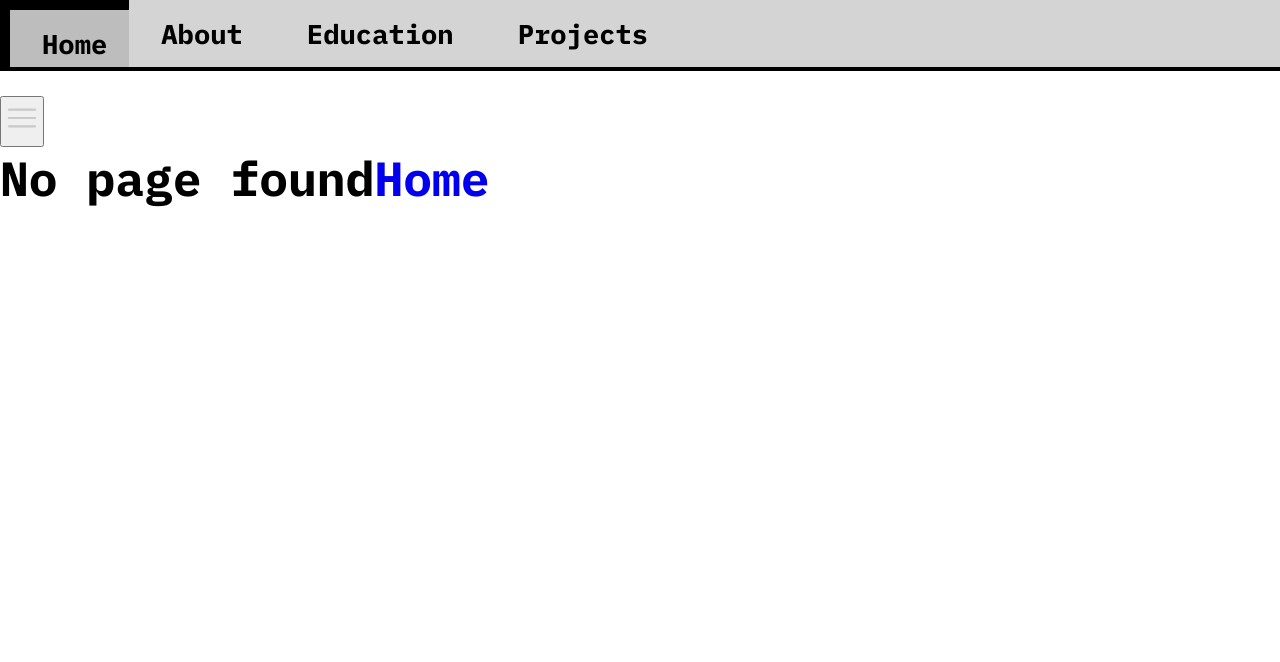
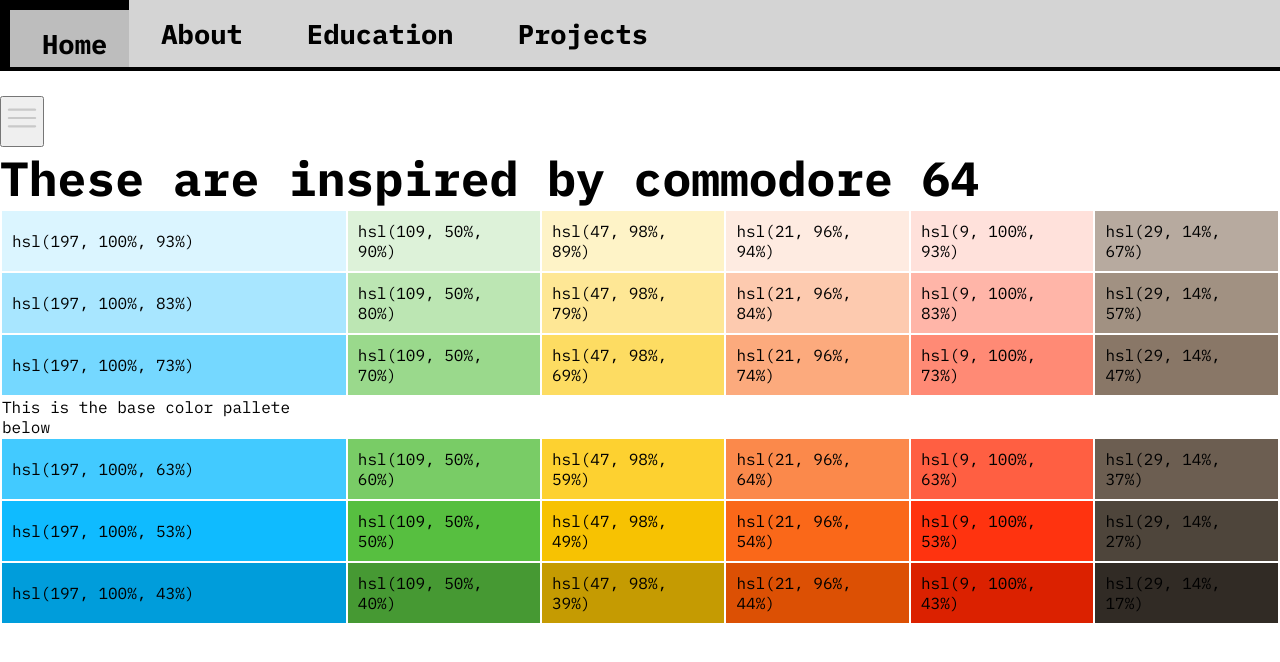
Before and after one commit to TPdkr/tpdkr_sandbox, a React (Vite) app in the folder sandbox/: page /tpdkr_sandbox/com64 in a window 1280 px wide. Shown: the top 662 px of the page. Built offline with nearby package versions, Linux system fonts and the light colour scheme.

Commit message:
added a pallete page

```diff
--- a/sandbox/src/App.jsx
+++ b/sandbox/src/App.jsx
@@ -2,6 +2,8 @@
 import Navbar from "./components/Navbar";
 import { BrowserRouter, Routes, Route } from "react-router-dom";
 import { Outlet, Link } from "react-router-dom";
+import Buttons from "./pages/Buttons";
+import Com64 from "./pages/Com64";
 
 function App() {
   return (
@@ -14,11 +16,13 @@
             element={
               <div>
                 <h1>Main page</h1>
-                <h1>This is an app</h1>
+                <h1>This is an app sandbox where i try things out</h1>
                 <p>This is paragraph text</p>
               </div>
             }
           />
+          <Route path="/tpdkr_sandbox/buttons" element={<Buttons />} />
+          <Route path="/tpdkr_sandbox/com64" element={<Com64 />} />
           <Route
             path="*"
             element={
--- /dev/null
+++ b/sandbox/src/components/ColorCell.jsx
@@ -0,0 +1,7 @@
+export default function ColorCell({ color }) {
+  return (
+    <td id={color} style={{ backgroundColor: color, padding: "10px" }}>
+      {color}
+    </td>
+  );
+}
--- /dev/null
+++ b/sandbox/src/pages/Buttons.jsx
@@ -0,0 +1,12 @@
+import FlatRetroButton from "../components/FlatRetroButton";
+import RetroButton from "../components/RetroButton";
+
+export default function Buttons() {
+  return (
+    <div>
+      <h1>This is a buttons page</h1>
+      <FlatRetroButton></FlatRetroButton>
+      <RetroButton></RetroButton>
+    </div>
+  );
+}
--- /dev/null
+++ b/sandbox/src/pages/Com64.jsx
@@ -0,0 +1,60 @@
+import ColorCell from "../components/ColorCell";
+
+export default function Com64() {
+  return (
+    <div>
+      <h1>These are inspired by commodore 64</h1>
+      <table>
+        <tr>
+          <ColorCell color="hsl(197, 100%, 93%)"></ColorCell>
+          <ColorCell color="hsl(109, 50%, 90%)"></ColorCell>
+          <ColorCell color="hsl(47, 98%, 89%)"></ColorCell>
+          <ColorCell color="hsl(21, 96%, 94%)"></ColorCell>
+          <ColorCell color="hsl(9, 100%, 93%)"></ColorCell>
+          <ColorCell color="hsl(29, 14%, 67%)"></ColorCell>
+        </tr>
+        <tr>
+          <ColorCell color="hsl(197, 100%, 83%)"></ColorCell>
+          <ColorCell color="hsl(109, 50%, 80%)"></ColorCell>
+          <ColorCell color="hsl(47, 98%, 79%)"></ColorCell>
+          <ColorCell color="hsl(21, 96%, 84%)"></ColorCell>
+          <ColorCell color="hsl(9, 100%, 83%)"></ColorCell>
+          <ColorCell color="hsl(29, 14%, 57%)"></ColorCell>
+        </tr>
+        <tr>
+          <ColorCell color="hsl(197, 100%, 73%)"></ColorCell>
+          <ColorCell color="hsl(109, 50%, 70%)"></ColorCell>
+          <ColorCell color="hsl(47, 98%, 69%)"></ColorCell>
+          <ColorCell color="hsl(21, 96%, 74%)"></ColorCell>
+          <ColorCell color="hsl(9, 100%, 73%)"></ColorCell>
+          <ColorCell color="hsl(29, 14%, 47%)"></ColorCell>
+        </tr>
+        <tr>This is the base color pallete below</tr>
+        <tr>
+          <ColorCell color="hsl(197, 100%, 63%)"></ColorCell>
+          <ColorCell color="hsl(109, 50%, 60%)"></ColorCell>
+          <ColorCell color="hsl(47, 98%, 59%)"></ColorCell>
+          <ColorCell color="hsl(21, 96%, 64%)"></ColorCell>
+          <ColorCell color="hsl(9, 100%, 63%)"></ColorCell>
+          <ColorCell color="hsl(29, 14%, 37%)"></ColorCell>
+        </tr>
+        <tr>
+          <ColorCell color="hsl(197, 100%, 53%)"></ColorCell>
+          <ColorCell color="hsl(109, 50%, 50%)"></ColorCell>
+          <ColorCell color="hsl(47, 98%, 49%)"></ColorCell>
+          <ColorCell color="hsl(21, 96%, 54%)"></ColorCell>
+          <ColorCell color="hsl(9, 100%, 53%)"></ColorCell>
+          <ColorCell color="hsl(29, 14%, 27%)"></ColorCell>
+        </tr>
+        <tr>
+          <ColorCell color="hsl(197, 100%, 43%)"></ColorCell>
+          <ColorCell color="hsl(109, 50%, 40%)"></ColorCell>
+          <ColorCell color="hsl(47, 98%, 39%)"></ColorCell>
+          <ColorCell color="hsl(21, 96%, 44%)"></ColorCell>
+          <ColorCell color="hsl(9, 100%, 43%)"></ColorCell>
+          <ColorCell color="hsl(29, 14%, 17%)"></ColorCell>
+        </tr>
+      </table>
+    </div>
+  );
+}
```
